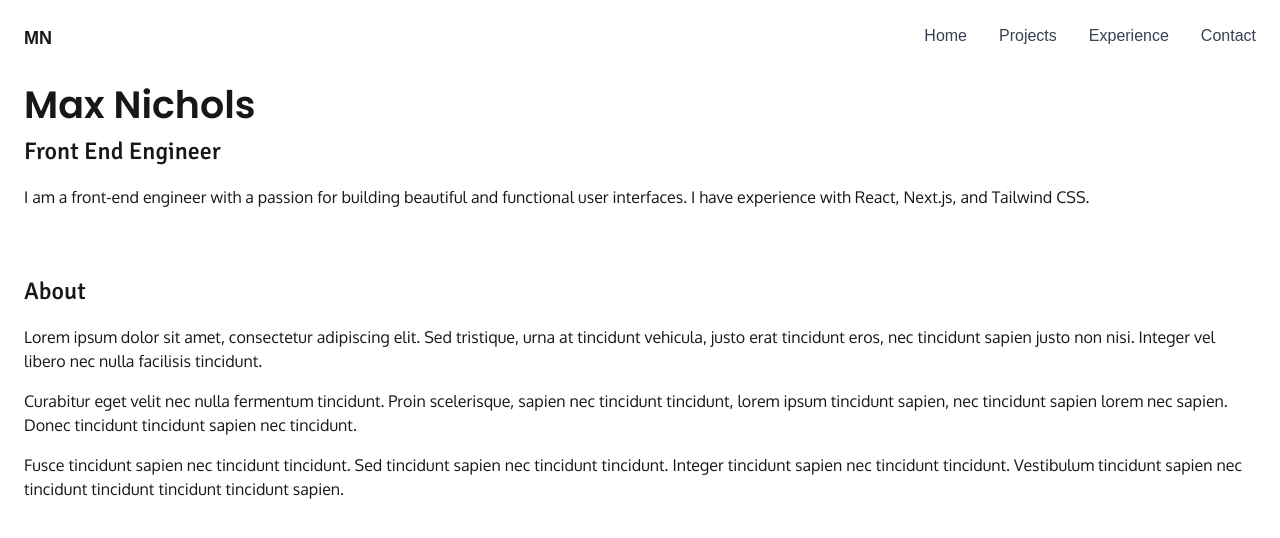
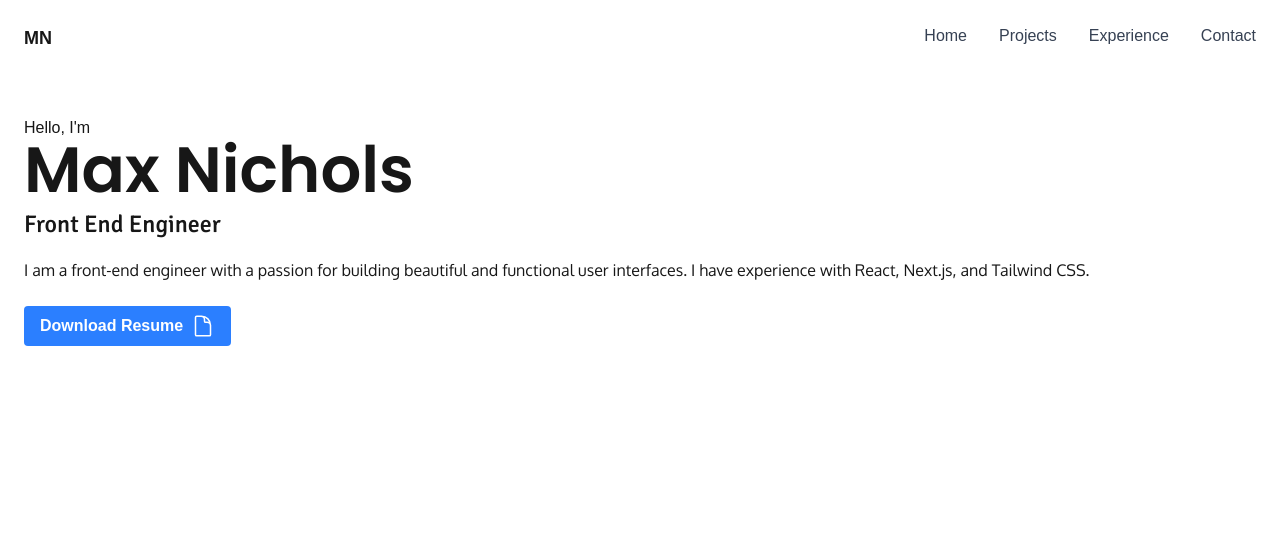
Before and after one commit to allnichols/portfolio-site, a Next.js app: page / in a window 1280 px wide. Shown: the top 538 px of the page. Built offline with nearby package versions, Linux system fonts and the light colour scheme.

Commit message:
add download resume button

```diff
--- a/src/app/page.tsx
+++ b/src/app/page.tsx
@@ -4,13 +4,18 @@ import { signika, poppins, oxygen } from "./ui/fonts";
 export default function Home() {
   return (
     <Container>
-      <main className="pt-[24px]">
+      <main className="pt-[4rem]">
         <section>
           <div>
-            <h1 className={`${poppins.className} font-semibold text-[38px]`}>
+            <h2>Hello, I'm</h2>
+            <h1
+              className={`${poppins.className} font-semibold text-[64px] leading-15`}
+            >
               Max Nichols
             </h1>
-            <h2 className={`${signika.className} font-medium text-[24px]`}>
+            <h2
+              className={`${signika.className} font-medium text-[24px] mt-[6px]`}
+            >
               Front End Engineer
             </h2>
             <p
@@ -20,39 +25,47 @@ export default function Home() {
               and functional user interfaces. I have experience with React,
               Next.js, and Tailwind CSS.
             </p>
+            <button className="mt-[24px] bg-blue-500 text-white font-semibold py-2 px-4 rounded flex items-center gap-[8px]">
+              Download Resume{" "}
+              <svg
+                xmlns="http://www.w3.org/2000/svg"
+                fill="none"
+                viewBox="0 0 24 24"
+                stroke-width="1.5"
+                stroke="currentColor"
+                className="size-6"
+              >
+                <path
+                  stroke-linecap="round"
+                  stroke-linejoin="round"
+                  d="M19.5 14.25v-2.625a3.375 3.375 0 0 0-3.375-3.375h-1.5A1.125 1.125 0 0 1 13.5 7.125v-1.5a3.375 3.375 0 0 0-3.375-3.375H8.25m2.25 0H5.625c-.621 0-1.125.504-1.125 1.125v17.25c0 .621.504 1.125 1.125 1.125h12.75c.621 0 1.125-.504 1.125-1.125V11.25a9 9 0 0 0-9-9Z"
+                />
+              </svg>
+            </button>
           </div>
         </section>
-        <section id="about" className="mt-[4rem]">
-          <h2 className={`${signika.className} font-medium text-[24px]`}>
-            About
-          </h2>
-          <p
-            className={`${oxygen.className} font-medium text-[16px] mt-[16px]`}
-          >
+        {/* <section id="about">
+          <p className={`${oxygen.className} font-medium text-[16px]`}>
             Lorem ipsum dolor sit amet, consectetur adipiscing elit. Sed
             tristique, urna at tincidunt vehicula, justo erat tincidunt eros,
             nec tincidunt sapien justo non nisi. Integer vel libero nec nulla
             facilisis tincidunt.
           </p>
-          <p
-            className={`${oxygen.className} font-medium text-[16px] mt-[16px]`}
-          >
+          <p className={`${oxygen.className} font-medium text-[16px] `}>
             Curabitur eget velit nec nulla fermentum tincidunt. Proin
             scelerisque, sapien nec tincidunt tincidunt, lorem ipsum tincidunt
             sapien, nec tincidunt sapien lorem nec sapien. Donec tincidunt
             tincidunt sapien nec tincidunt.
           </p>
-          <p
-            className={`${oxygen.className} font-medium text-[16px] mt-[16px]`}
-          >
+          <p className={`${oxygen.className} font-medium text-[16px]`}>
             Fusce tincidunt sapien nec tincidunt tincidunt. Sed tincidunt sapien
             nec tincidunt tincidunt. Integer tincidunt sapien nec tincidunt
             tincidunt. Vestibulum tincidunt sapien nec tincidunt tincidunt
             tincidunt tincidunt sapien.
           </p>
-        </section>
+        </section> */}
       </main>
-      <footer className="row-start-3 flex gap-[24px] flex-wrap items-center justify-center"></footer>
+      {/* <footer className="row-start-3 flex gap-[24px] flex-wrap items-center justify-center"></footer> */}
     </Container>
   );
 }
```
